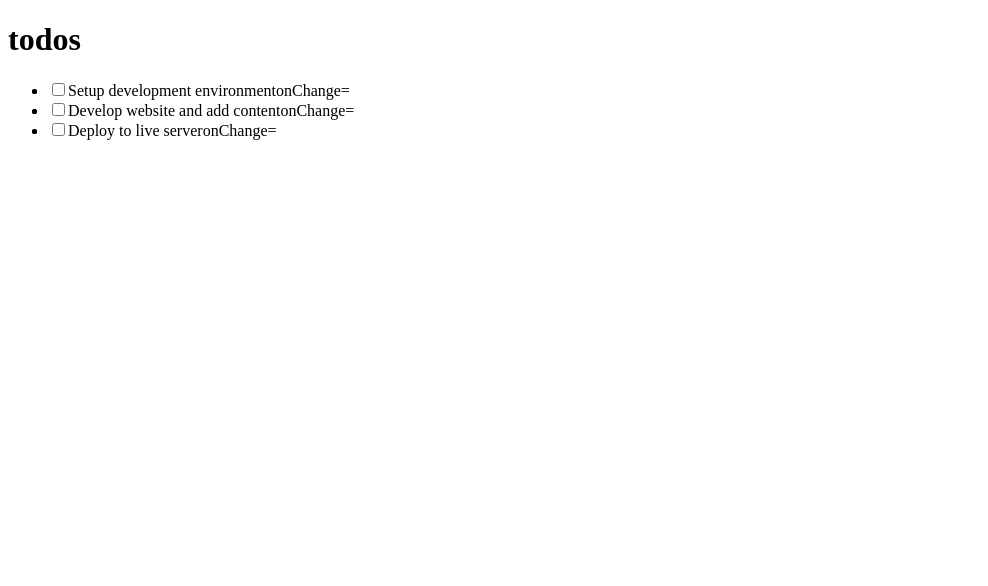
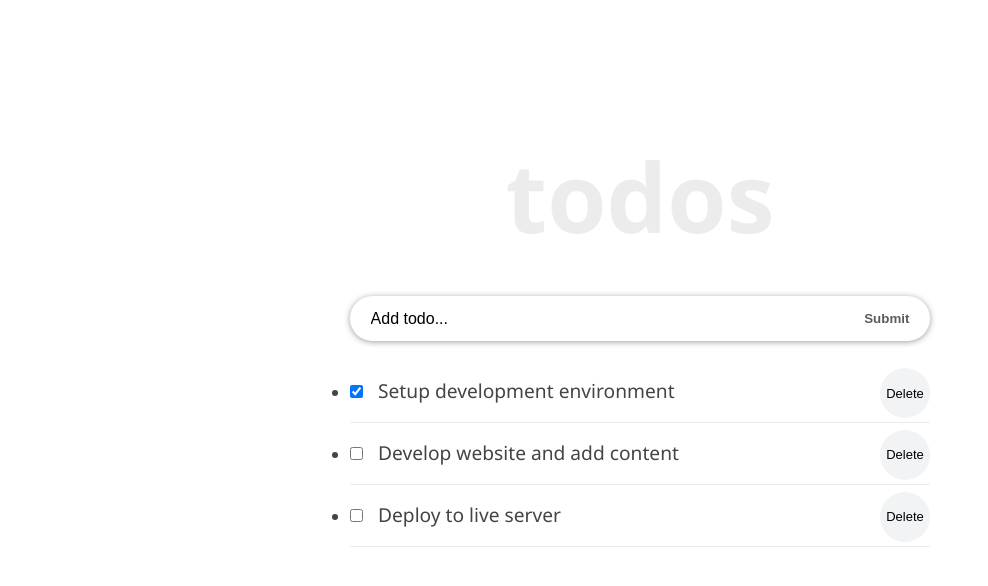
Before and after one commit to elmar8287/react-tuto, a React (Create React App) app in the folder react-todo-app/: page / in a window 1280 px wide. Shown: the top 586 px of the page, without its empty margins (0-988 px from the left). Built offline with nearby package versions, Linux system fonts and the light colour scheme.

Commit message:
Add styling

```diff
--- a/react-todo-app/package.json
+++ b/react-todo-app/package.json
@@ -6,9 +6,11 @@
     "@testing-library/jest-dom": "^5.14.1",
     "@testing-library/react": "^11.2.7",
     "@testing-library/user-event": "^12.8.3",
+    "node-sass": "^6.0.1",
     "react": "^17.0.2",
     "react-dom": "^17.0.2",
     "react-scripts": "4.0.3",
+    "uuid": "^8.3.2",
     "web-vitals": "^1.1.2"
   },
   "scripts": {
--- a/react-todo-app/src/App.css
+++ b/react-todo-app/src/App.css
@@ -1,38 +1,65 @@
-.App {
-  text-align: center;
+* {
+  box-sizing: border-box;
+  margin: 0;
+  padding: 0;
 }
 
-.App-logo {
-  height: 40vmin;
-  pointer-events: none;
+body {
+  font-family: "Segoe UI", Arial, sans-serif;
+  line-height: 1.4;
+  color: #444;
+  background: #fff;
+  height: 100vh;
 }
 
-@media (prefers-reduced-motion: no-preference) {
-  .App-logo {
-    animation: App-logo-spin infinite 20s linear;
-  }
+.container {
+  display: flex;
+  flex-direction: column;
+  justify-content: center;
+  align-items: center;
+  max-width: 600px;
+  margin: 0 auto;
 }
 
-.App-header {
-  background-color: #282c34;
-  min-height: 100vh;
-  display: flex;
-  flex-direction: column;
-  align-items: center;
-  justify-content: center;
-  font-size: calc(10px + 2vmin);
-  color: white;
+.inner {
+  width: 100%;
+  padding: 8rem 10px 4rem;
 }
 
-.App-link {
-  color: #61dafb;
+.form-container {
+  width: 100%;
+  margin-bottom: 20px;
+  display: flex;
+  border-radius: calc(0.5 * 100px);
+  box-shadow: 0 1px 6px 0 rgba(0, 0, 0, 0.38);
+  justify-content: space-evenly;
 }
 
-@keyframes App-logo-spin {
-  from {
-    transform: rotate(0deg);
-  }
-  to {
-    transform: rotate(360deg);
-  }
+.input-text {
+  font-size: 1rem;
+  font-weight: 400;
+  width: 85%;
+  padding-right: 5px;
+  padding-left: 10px;
+  border-radius: calc(0.5 * 100px);
 }
+
+.input-text::placeholder {
+  color: #000;
+}
+
+.input-submit {
+  background: transparent;
+  color: #5b5b5b;
+  text-transform: capitalize;
+  cursor: pointer;
+  font-weight: 600;
+  margin-right: 10px;
+}
+
+.input-text,
+.input-submit {
+  height: 45px;
+  outline: none;
+  border: none;
+}
--- a/react-todo-app/src/components/Header.js
+++ b/react-todo-app/src/components/Header.js
@@ -1,9 +1,26 @@
 import React from "react"
 
 const Header = () => {
+  const headerStyle = {
+    padding: "20px 0",
+    lineHeight: "1.5em",
+  }
+
   return (
-    <header>
-      <h1>todos</h1>
+    <header style={headerStyle}>
+      <h1
+        style={{
+          fontSize: "6rem",
+          fontWeight: "600",
+          marginBottom: "2rem",
+          lineHeight: "1em",
+          color: "#ececec",
+          textTransform: "lowercase",
+          textAlign: "center",
+        }}
+      >
+        todos
+      </h1>
     </header>
   )
 }
--- a/react-todo-app/src/components/InputTodo.js
+++ b/react-todo-app/src/components/InputTodo.js
@@ -0,0 +1,39 @@
+import React, { Component } from "react"
+
+class InputTodo extends Component {
+  state = {
+    title: "",
+  }
+  onChange = e => {
+    this.setState({
+      [e.target.name]: e.target.value,
+    })
+  }
+  handleSubmit = e => {
+    e.preventDefault()
+    if (this.state.title.trim()) {
+      this.props.addTodoProps(this.state.title)
+      this.setState({
+        title: "",
+      })
+    } else {
+      alert("Please write item")
+    }
+  }
+  render() {
+    return (
+      <form onSubmit={this.handleSubmit} className="form-container">
+        <input
+          type="text"
+          className="input-text"
+          placeholder="Add todo..."
+          value={this.state.title}
+          name="title"
+          onChange={this.onChange}
+        />
+        <button className="input-submit">Submit</button>
+      </form>
+    )
+  }
+}
+export default InputTodo
--- a/react-todo-app/src/components/TodoContainer.js
+++ b/react-todo-app/src/components/TodoContainer.js
@@ -1,32 +1,78 @@
 import React from "react"
 import TodosList from "./TodosList";
 import Header from "./Header"
+import InputTodo from "./InputTodo"
+import { v4 as uuidv4 } from "uuid";
 class TodoContainer extends React.Component {
   state = {
     todos: [
       {
-        id: 1,
+        id: uuidv4(),
         title: "Setup development environment",
         completed: true
       },
       {
-        id: 2,
+        id: uuidv4(),
         title: "Develop website and add content",
         completed: false
       },
       {
-        id: 3,
+        id: uuidv4(),
         title: "Deploy to live server",
         completed: false
       }
     ]
    };
 
-   render() {
+   handleChange = id => {
+    this.setState(prevState => {
+      return {
+        todos: prevState.todos.map(todo => {
+          if (todo.id === id) {
+            return {
+              ...todo,
+              completed: !todo.completed,
+            }
+          }
+          return todo
+        }),
+      }
+    })
+  };
+
+  delTodo = id => {
+    this.setState({
+      todos: [
+        ...this.state.todos.filter(todo => {
+          return todo.id !== id;
+        })
+      ]
+    });
+  };
+
+  addTodoItem = title => {
+    const newTodo = {
+      id: uuidv4(),
+      title: title,
+      completed: false
+    };
+    this.setState({
+      todos: [...this.state.todos, newTodo]
+    });
+  };
+
+  render() {
     return (
-      <div>
-        <Header />
-        <TodosList todos={this.state.todos} />
+      <div className="container">
+        <div className="inner">
+          <Header />
+          <InputTodo addTodoProps={this.addTodoItem} />
+          <TodosList
+            todos={this.state.todos}
+            handleChangeProps={this.handleChange}
+            deleteTodoProps={this.delTodo}
+          />
+        </div>
       </div>
     );
   }
--- a/react-todo-app/src/components/TodoItem.js
+++ b/react-todo-app/src/components/TodoItem.js
@@ -1,9 +1,20 @@
 import React from "react"
+import styles from "./TodoItem.module.css"
 
 function TodoItem(props) {
   return (
-
-    <li><input type="checkbox" />{props.todo.title}onChange={() => console.log("clicked")}</li>
+    <li className={styles.item}>
+      <input
+        type="checkbox"
+        className={styles.checkbox}
+        checked={props.todo.completed}
+        onChange={() => props.handleChangeProps(props.todo.id)}
+      />
+      <button onClick={() => props.deleteTodoProps(props.todo.id)}>
+        Delete
+      </button>
+      {props.todo.title}
+    </li>
   )
 }
 
--- /dev/null
+++ b/react-todo-app/src/components/TodoItem.module.css
@@ -0,0 +1,23 @@
+.item {
+  font-size: 1.2rem;
+  list-style-type: none;
+  padding: 17px 0px;
+  border-bottom: 1px solid #eaeaea;
+}
+
+.checkbox {
+  margin-right: 15px;
+}
+
+.item button {
+  font-size: 13px;
+  background: #f1f3f4;
+  border: none;
+  cursor: pointer;
+  float: right;
+  outline: none;
+  border-radius: 100px;
+  height: 50px;
+  width: 50px;
+  margin: -10px 0 0 10px;
+}
--- a/react-todo-app/src/components/TodosList.js
+++ b/react-todo-app/src/components/TodosList.js
@@ -6,7 +6,11 @@
     return (
       <ul>
         {this.props.todos.map(todo => (
-          <li key={todo.id}><TodoItem key={todo.id} todo={todo} /></li>
+          <li key={todo.id}><TodoItem
+          key={todo.id}
+          todo={todo}
+          handleChangeProps={this.props.handleChangeProps}
+        /></li>
         ))}
       </ul>
     )
--- a/react-todo-app/src/index.js
+++ b/react-todo-app/src/index.js
@@ -1,5 +1,6 @@
 import React from "react"
 import ReactDOM from "react-dom"
+import "./App.css"
 
 import TodoContainer from "./components/TodoContainer"
 
```
Also changed, not shown: 1 other file (tests, documents, lock files or other folders).
